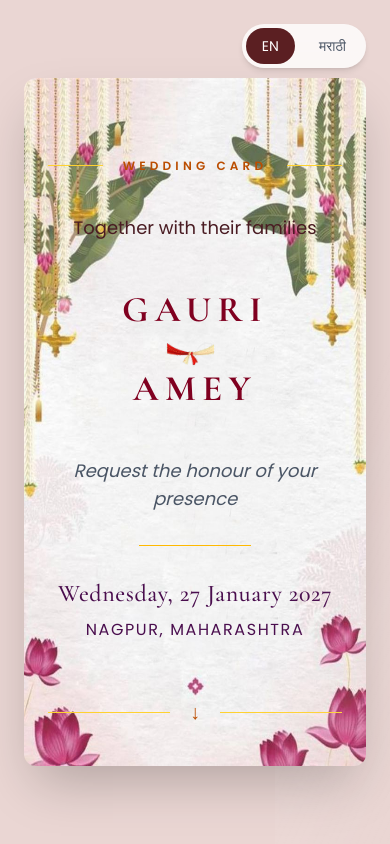
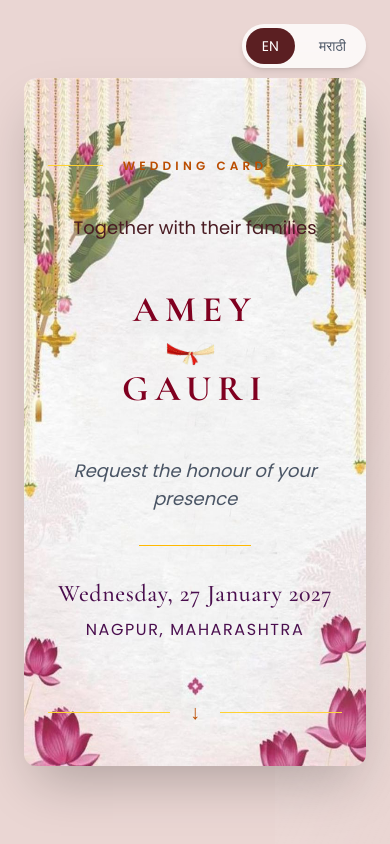
Before and after one commit to Gauri9/GauriChaAmey, a React (Vite) app in the folder lagna-patrika/: page / in a window 390 px wide. Both pictures are taken after a click on the button "Open Invitation". Shown: the top 844 px of the page. Built offline with nearby package versions, Linux system fonts and the light colour scheme.

Commit message:
adjust button

```diff
--- a/lagna-patrika/src/components/hero/hero.tsx
+++ b/lagna-patrika/src/components/hero/hero.tsx
@@ -82,7 +82,7 @@ export default function Hero() {
               }}
               whileTap={{ scale: 0.96 }}
               transition={{ duration: 2, repeat: Infinity, ease: "easeInOut" }}
-              className="mt-3 -translate-y-30 rounded-full bg-amber-300 px-8 py-3 text-sm font-semibold tracking-wider text-[#4A0E4E] shadow-lg"
+              className="mt-3 -translate-y-15 rounded-full bg-amber-300 px-8 py-3 text-sm font-semibold tracking-wider text-[#4A0E4E] shadow-lg md:-translate-y-30"
               aria-label="Open wedding invitation"
             >
               Open Invitation
@@ -137,7 +137,7 @@ export default function Hero() {
 
             <motion.div variants={item} className="mt-12 text-center">
               <h1 className="font-serif text-4xl font-bold md:text-6xl tracking-[0.18em] md:tracking-[0.28em] text-primary">
-                {wedding.bride.toUpperCase()}
+                {wedding.groom.toUpperCase()}
               </h1>
 
               <img
@@ -147,7 +147,7 @@ export default function Hero() {
               />
 
               <h1 className="font-serif text-4xl font-bold md:text-6xl tracking-[0.18em] md:tracking-[0.28em] text-primary">
-                {wedding.groom.toUpperCase()}
+                {wedding.bride.toUpperCase()}
               </h1>
             </motion.div>
 
```
